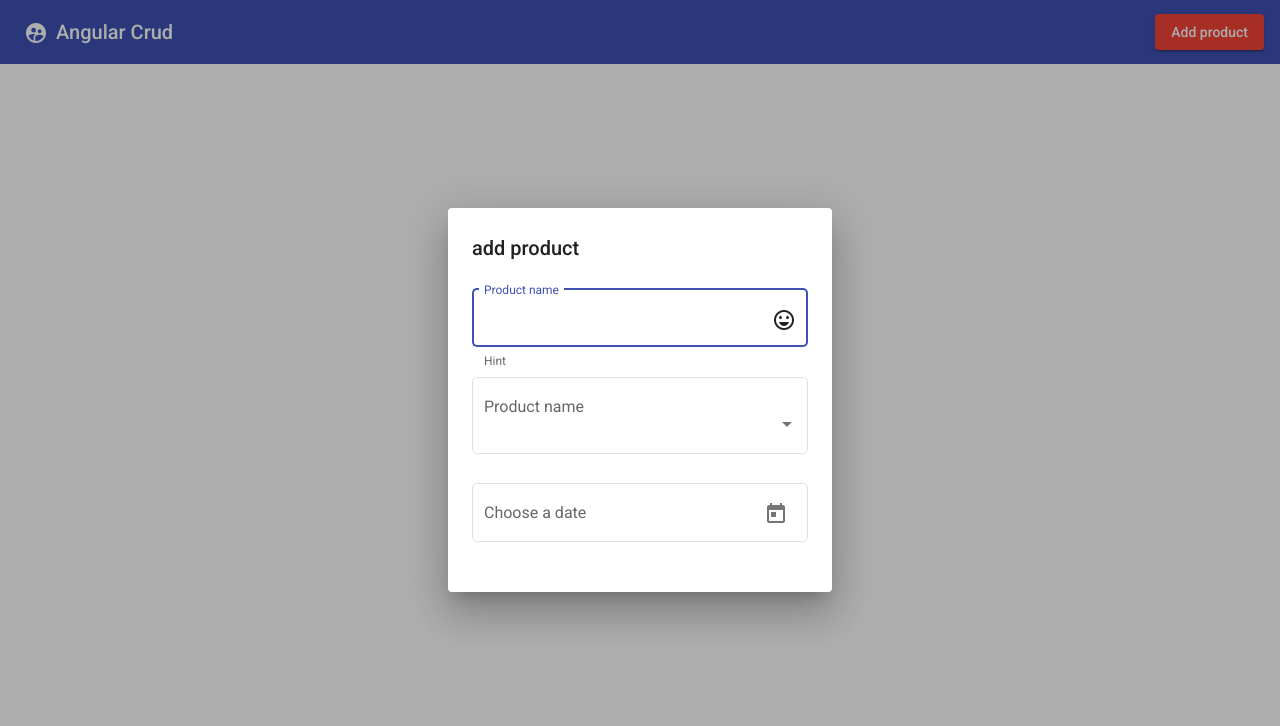
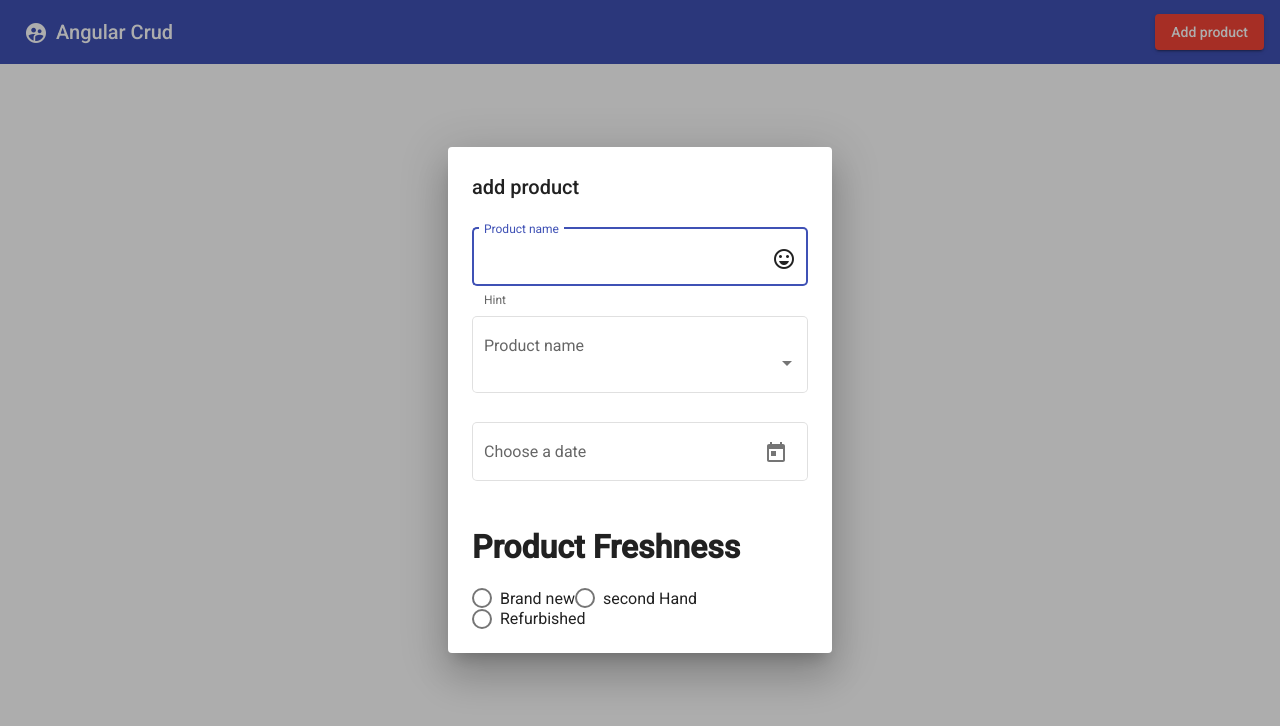
Before and after one commit to anasmak04/CRUD-ANGULAR, an Angular app: page / in a window 1280 px wide. Both pictures are taken after a click on the button "Add product". Shown: the top 726 px of the page. Built offline with nearby package versions, Linux system fonts and the light colour scheme.

Commit message:
add radio

```diff
--- a/src/app/app.module.ts
+++ b/src/app/app.module.ts
@@ -15,6 +15,8 @@
 import {MatDatepickerModule} from '@angular/material/datepicker';
 import {MatCommonModule} from '@angular/material/core';
 import { MatNativeDateModule } from '@angular/material/core';
+import {MatRadioModule} from '@angular/material/radio';
+
 
 
 @NgModule({
@@ -36,6 +38,7 @@
     MatDatepickerModule,
     MatCommonModule,
     MatNativeDateModule,
+    MatRadioModule,
   ],
   providers: [],
   bootstrap: [AppComponent]
--- a/src/app/components/dialog/dialog.component.html
+++ b/src/app/components/dialog/dialog.component.html
@@ -28,5 +28,10 @@
         <mat-datepicker #picker></mat-datepicker>
       </mat-form-field>
 
+      <label for=""><h1>Product Freshness</h1></label>
+      <mat-radio-group>
+        <mat-radio-button *ngFor="let fresh of freshnessList" [value]="fresh">{{fresh}}</mat-radio-button>
+      </mat-radio-group>
+
 
 </div>
--- a/src/app/components/dialog/dialog.component.ts
+++ b/src/app/components/dialog/dialog.component.ts
@@ -6,7 +6,7 @@
   styleUrls: ['./dialog.component.css']
 })
 export class DialogComponent implements OnInit {
-
+    freshnessList = ["Brand new","second Hand","Refurbished"]
   constructor() { }
 
   ngOnInit(): void {
```
